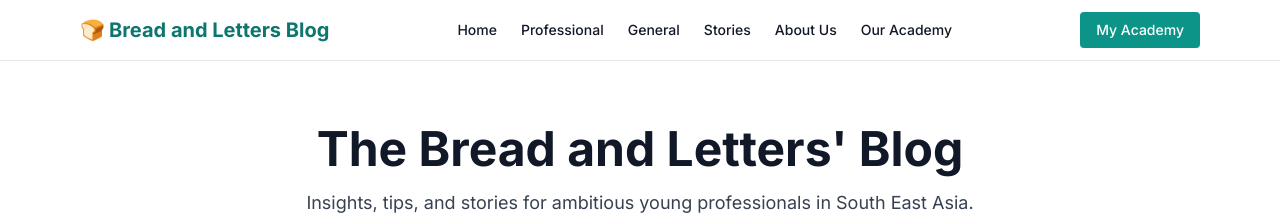
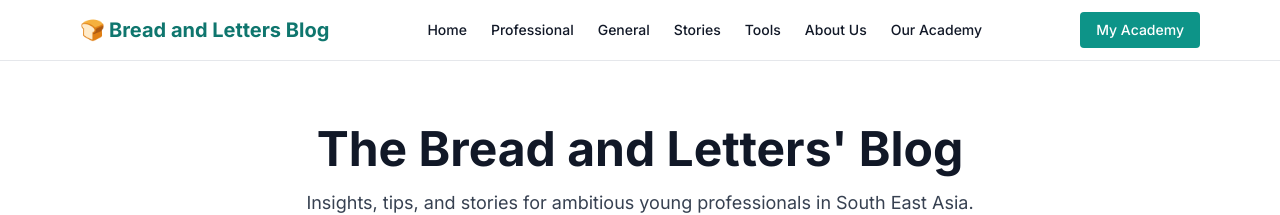
Before and after one commit to TheKaroKaro/blog, a Jekyll site: the page built from index.html, in a window 1280 px wide. Shown: the top 215 px of the page. Built offline with Jekyll 4.4.1, drawn with Linux system fonts in a browser that asks for light colours; nearby versions of some CDN libraries.

Commit message:
Tools navbar

```diff
--- a/_includes/header.html
+++ b/_includes/header.html
@@ -8,6 +8,7 @@
   <a href="/professional" class="hover:text-teal-600 font-medium">Professional</a>
   <a href="/general" class="hover:text-teal-600 font-medium">General</a>
   <a href="/stories" class="hover:text-teal-600 font-medium">Stories</a>
+  <a href="tool.breadandletters.com" class="hover:text-teal-600 font-medium">Tools</a>
   <a href="{{ site.baseurl }}/about/" class="hover:text-teal-600 font-medium">About Us</a>
   <a href="{{ site.data.settings.academy_url }}" class="hover:text-teal-600 font-medium">Our Academy</a>
 </nav>
```
Also changed, not shown: 1 other file.
